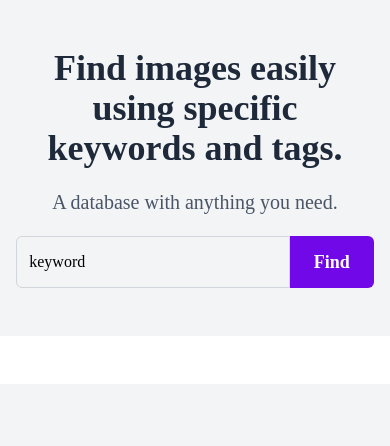
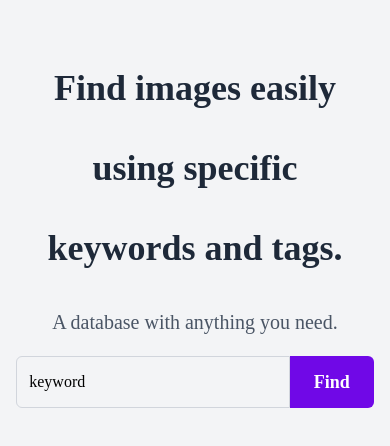
Before and after one commit to blaqnativity/imaginelens, a React (Vite) app: page / in a window 390 px wide. Shown: the top 446 px of the page. Built offline with nearby package versions, Linux system fonts and the light colour scheme; a web font is replaced by a local one.

Commit message:
tabbed component responsive

```diff
--- a/src/components/SearchInput.tsx
+++ b/src/components/SearchInput.tsx
@@ -14,7 +14,7 @@ const SearchInput: React.FC<SearchProps> = ({
       <div className="dark:bg-transparent">
         <div className="mx-auto flex flex-col items-center py-12 sm:py-24">
           <div className="w-11/12 sm:w-2/3 lg:flex justify-center items-center flex-col mb-5 sm:mb-10">
-            <h1 className="text-4xl sm:text-5xl md:text-5xl lg:text-5xl xl:text-6xl text-center text-gray-800 dark:text-white font-black leading-10">
+            <h1 className="text-4xl sm:text-5xl md:text-5xl lg:text-5xl xl:text-6xl text-center text-gray-800 dark:text-white font-black leading-20">
               Find images easily using specific keywords and tags.
             </h1>
             <p className="mt-5 sm:mt-10 lg:w-10/12 text-gray-600 dark:text-gray-300 font-normal text-center text-xl">
--- a/src/components/TabFilter.tsx
+++ b/src/components/TabFilter.tsx
@@ -9,7 +9,10 @@ const TabFilter: React.FC<FilterProps> = ({ handleFilter }) => {
         <div className="w-full">
           <div className="hidden sm:block">
             <div className="border-b border-gray-200">
-              <nav aria-label="Tabs" className="-mb-px flex items-end gap-x-8">
+              <nav
+                aria-label="Tabs"
+                className="-mb-px flex flex-wrap items-end gap-x-8"
+              >
                 <button
                   onClick={() => handleFilter("Nature")}
                   className="inline-flex border-b-2 border-transparent px-1 py-3.5 text-sm font-semibold text-gray-500 hover:border-gray-300 hover:text-gray-700"
```
